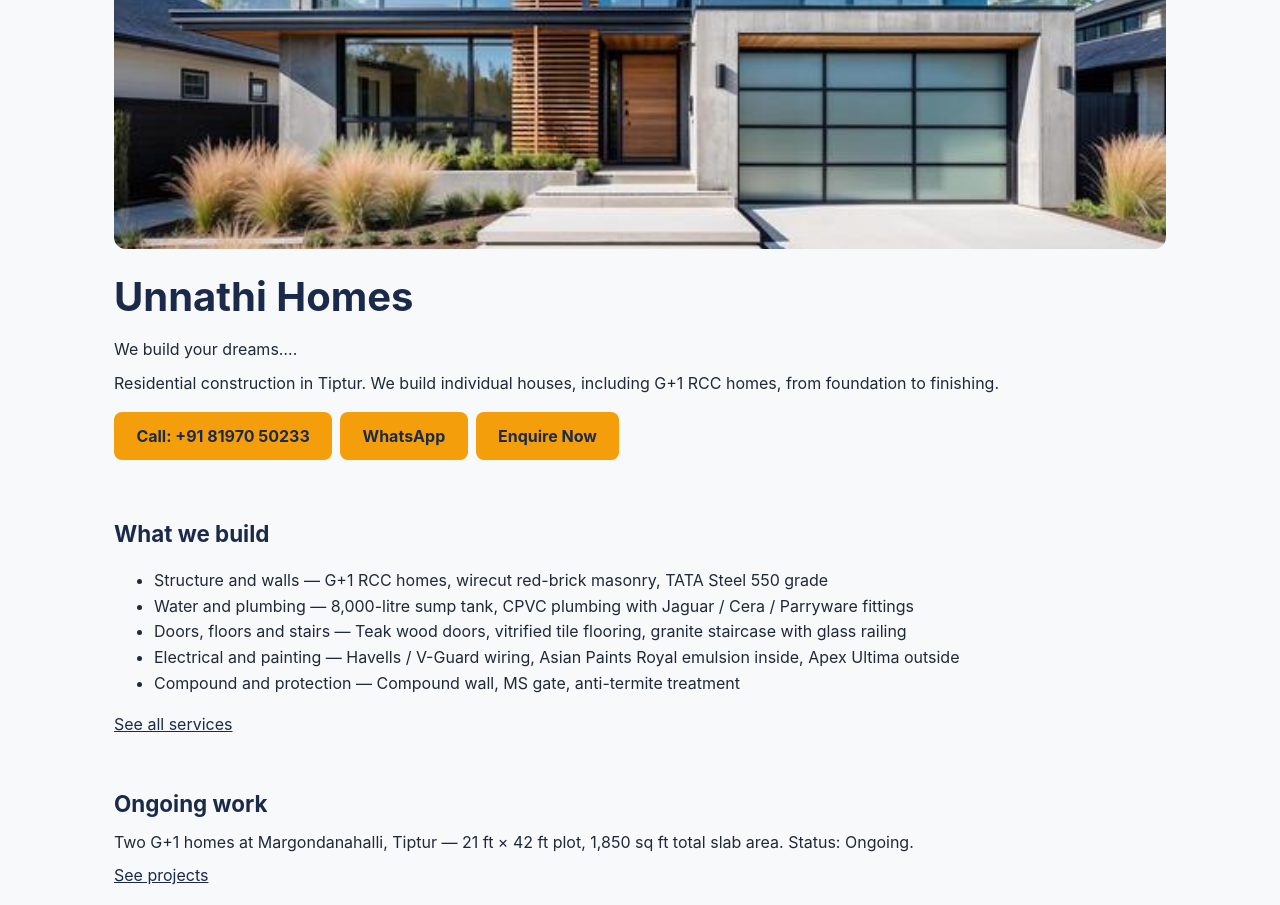
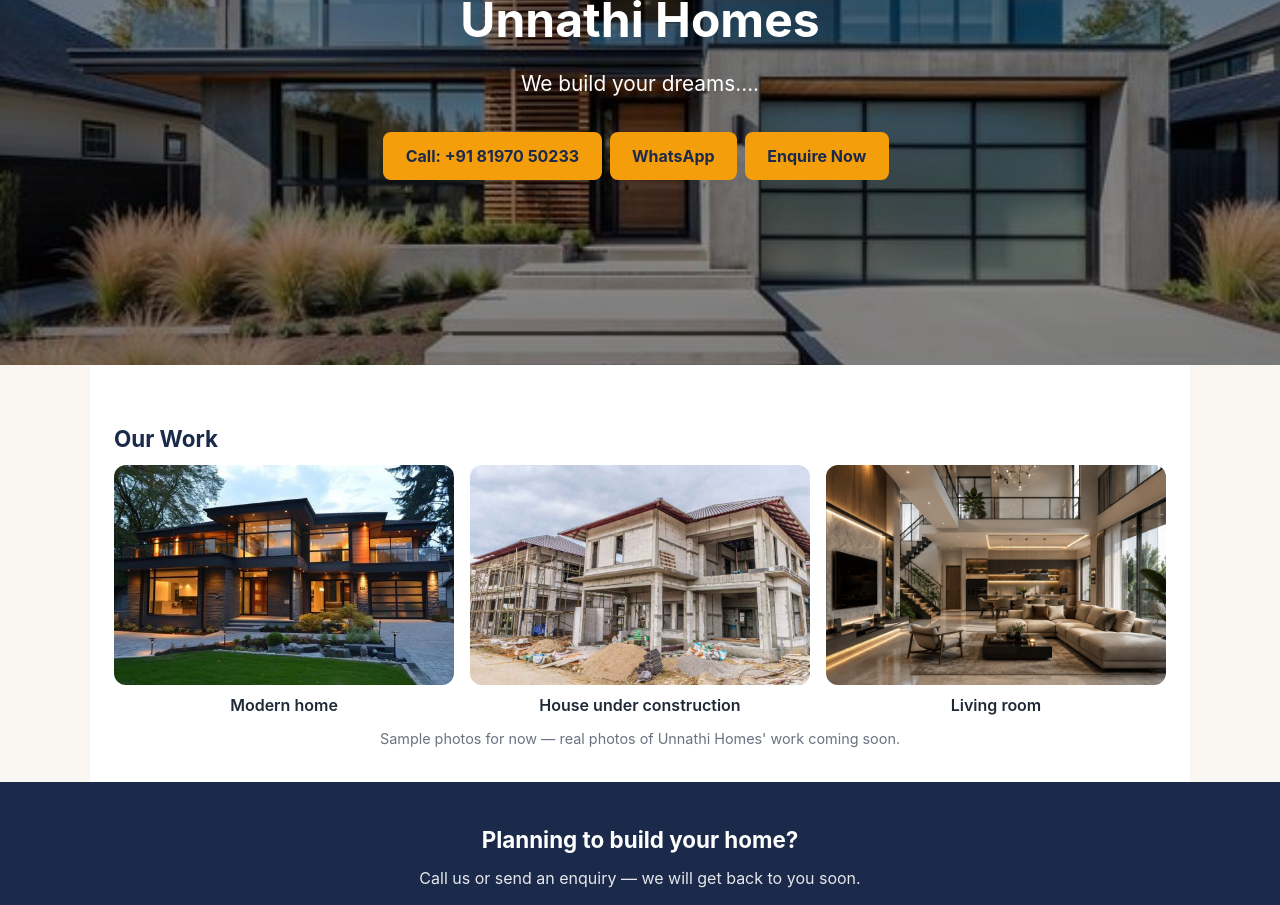
Before and after one commit to ullas2007/unnathi-homes, a React (Vite) app: page / in a window 1280 px wide. Shown: the part 260-1165 px from the top of the page. Built offline with nearby package versions, Linux system fonts and the light colour scheme.

Commit message:
Redesign Home page: full photo hero, photo strip, navy CTA band

```diff
--- a/src/App.css
+++ b/src/App.css
@@ -146,3 +146,110 @@ footer p {
     padding: 1rem;
   }
 }
+
+/* Full hero with overlay */
+.hero-full {
+  max-width: none;
+  padding: 0;
+  margin: 0;
+  position: relative;
+}
+
+.hero-full-img {
+  width: 100%;
+  height: 70vh;
+  min-height: 400px;
+  object-fit: cover;
+  display: block;
+}
+
+.hero-overlay {
+  position: absolute;
+  inset: 0;
+  background: rgba(0, 0, 0, 0.45);
+  display: flex;
+  flex-direction: column;
+  justify-content: center;
+  align-items: center;
+  text-align: center;
+  padding: 1.5rem;
+}
+
+.hero-overlay h1 {
+  color: #ffffff;
+  font-size: 3rem;
+  margin: 0 0 0.5rem;
+}
+
+.hero-overlay p {
+  color: #ffffff;
+  font-size: 1.3rem;
+  margin: 0 0 1.5rem;
+}
+
+/* Photo strip */
+.photos {
+  background: #ffffff;
+  padding-top: 2rem;
+}
+
+.photo-row {
+  display: grid;
+  grid-template-columns: repeat(3, 1fr);
+  gap: 1rem;
+}
+
+.photo-row figure {
+  margin: 0;
+}
+
+.photo-row img {
+  width: 100%;
+  height: 220px;
+  object-fit: cover;
+  border-radius: 12px;
+}
+
+.photo-row figcaption {
+  text-align: center;
+  font-weight: 600;
+  margin-top: 0.5rem;
+}
+
+.note {
+  text-align: center;
+  color: #6b7280;
+  font-size: 0.9rem;
+}
+
+/* CTA band */
+.cta {
+  background: #1b2a4a;
+  color: #ffffff;
+  text-align: center;
+  max-width: none;
+  padding: 2.5rem 1.5rem;
+}
+
+.cta h2 {
+  color: #ffffff;
+  margin-top: 0;
+}
+
+.cta p {
+  color: #e5e7eb;
+}
+
+@media (max-width: 600px) {
+  .hero-overlay h1 {
+    font-size: 2rem;
+  }
+
+  .hero-overlay p {
+    font-size: 1.1rem;
+  }
+
+  .photo-row {
+    grid-template-columns: 1fr;
+  }
+}
--- a/src/index.css
+++ b/src/index.css
@@ -5,7 +5,7 @@
 body {
   margin: 0;
   font-family: -apple-system, BlinkMacSystemFont, "Segoe UI", Roboto, Arial, sans-serif;
-  background: #f8f9fa;
+  background: #faf7f2;
   color: #1f2937;
   line-height: 1.6;
 }
--- a/src/pages/Home.jsx
+++ b/src/pages/Home.jsx
@@ -3,44 +3,43 @@ import { Link } from "react-router-dom";
 function Home() {
   return (
     <div>
-      <section className="hero">
-        <img src="/hero.jpg" alt="Modern two-storey house" className="hero-img" />
-        <h1>Unnathi Homes</h1>
-        <p>We build your dreams….</p>
-        <p>
-          Residential construction in Tiptur. We build individual houses,
-          including G+1 RCC homes, from foundation to finishing.
-        </p>
-        <a href="tel:+918197050233" className="btn">Call: +91 81970 50233</a>
-        <a href="https://wa.me/918197050233" className="btn">WhatsApp</a>
-        <Link to="/contact" className="btn">Enquire Now</Link>
+      <section className="hero-full">
+        <img src="/hero.jpg" alt="Modern two-storey house" className="hero-full-img" />
+        <div className="hero-overlay">
+          <h1>Unnathi Homes</h1>
+          <p>We build your dreams….</p>
+          <div>
+            <a href="tel:+918197050233" className="btn">Call: +91 81970 50233</a>
+            <a href="https://wa.me/918197050233" className="btn">WhatsApp</a>
+            <Link to="/contact" className="btn">Enquire Now</Link>
+          </div>
+        </div>
       </section>
 
-      <section>
-        <h2>What we build</h2>
-        <ul>
-          <li>Structure and walls — G+1 RCC homes, wirecut red-brick masonry, TATA Steel 550 grade</li>
-          <li>Water and plumbing — 8,000-litre sump tank, CPVC plumbing with Jaguar / Cera / Parryware fittings</li>
-          <li>Doors, floors and stairs — Teak wood doors, vitrified tile flooring, granite staircase with glass railing</li>
-          <li>Electrical and painting — Havells / V-Guard wiring, Asian Paints Royal emulsion inside, Apex Ultima outside</li>
-          <li>Compound and protection — Compound wall, MS gate, anti-termite treatment</li>
-        </ul>
-        <Link to="/services">See all services</Link>
+      <section className="photos">
+        <h2>Our Work</h2>
+        <div className="photo-row">
+          <figure>
+            <img src="/home-night.jpg" alt="Modern home at twilight" />
+            <figcaption>Modern home</figcaption>
+          </figure>
+          <figure>
+            <img src="/construction1.jpg" alt="Two houses under construction" />
+            <figcaption>House under construction</figcaption>
+          </figure>
+          <figure>
+            <img src="/interior1.jpg" alt="Living room with glass staircase" />
+            <figcaption>Living room</figcaption>
+          </figure>
+        </div>
+        <p className="note">Sample photos for now — real photos of Unnathi Homes' work coming soon.</p>
       </section>
 
-      <section>
-        <h2>Ongoing work</h2>
-        <p>
-          Two G+1 homes at Margondanahalli, Tiptur — 21 ft × 42 ft plot,
-          1,850 sq ft total slab area. Status: Ongoing.
-        </p>
-        <Link to="/projects">See projects</Link>
-      </section>
-
-      <section>
+      <section className="cta">
         <h2>Planning to build your home?</h2>
-        <p>Call us and tell us about your plot.</p>
+        <p>Call us or send an enquiry — we will get back to you soon.</p>
         <a href="tel:+918197050233" className="btn">Call: +91 81970 50233</a>
+        <Link to="/contact" className="btn">Enquire Now</Link>
       </section>
     </div>
   );
```
